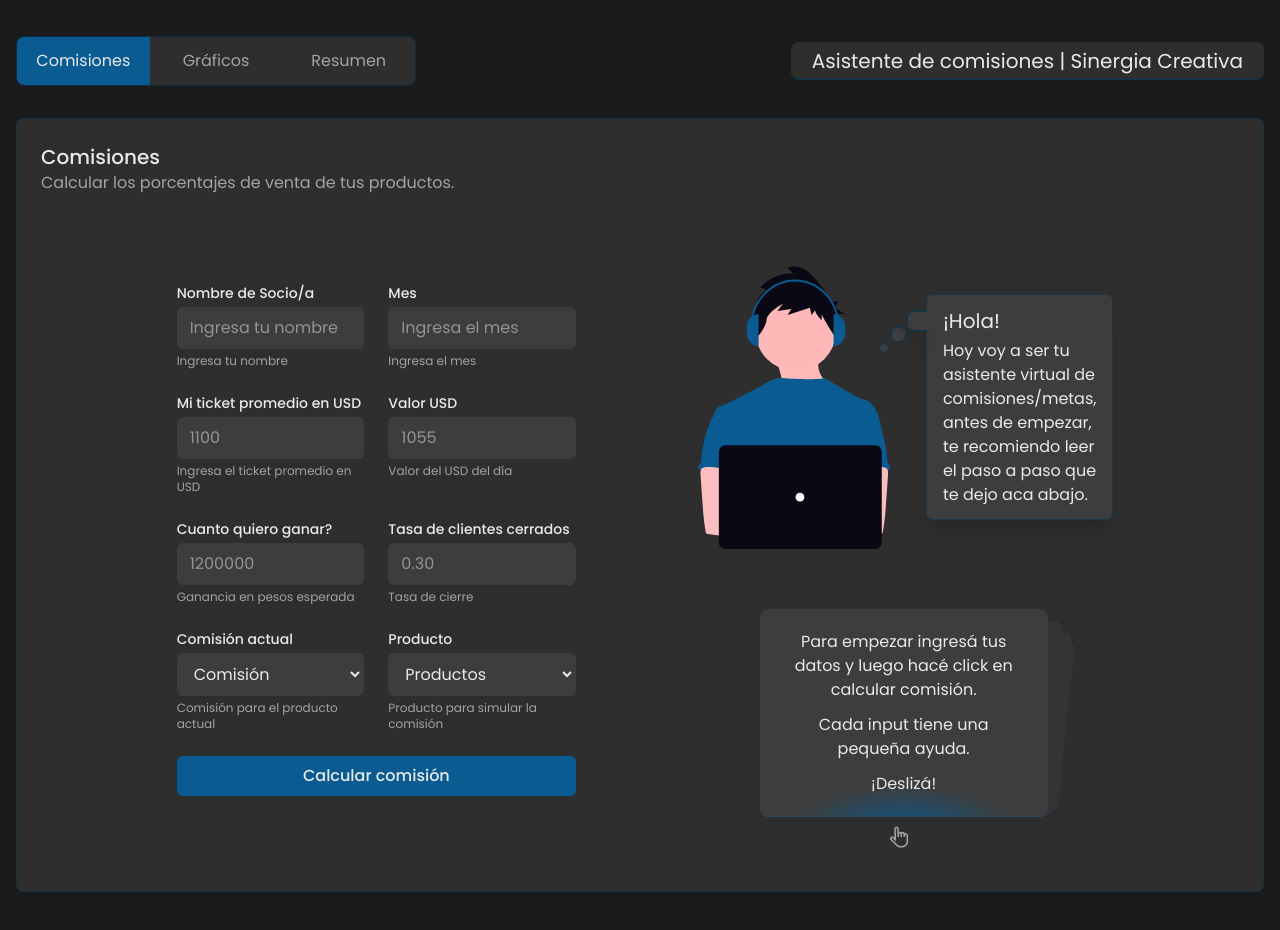
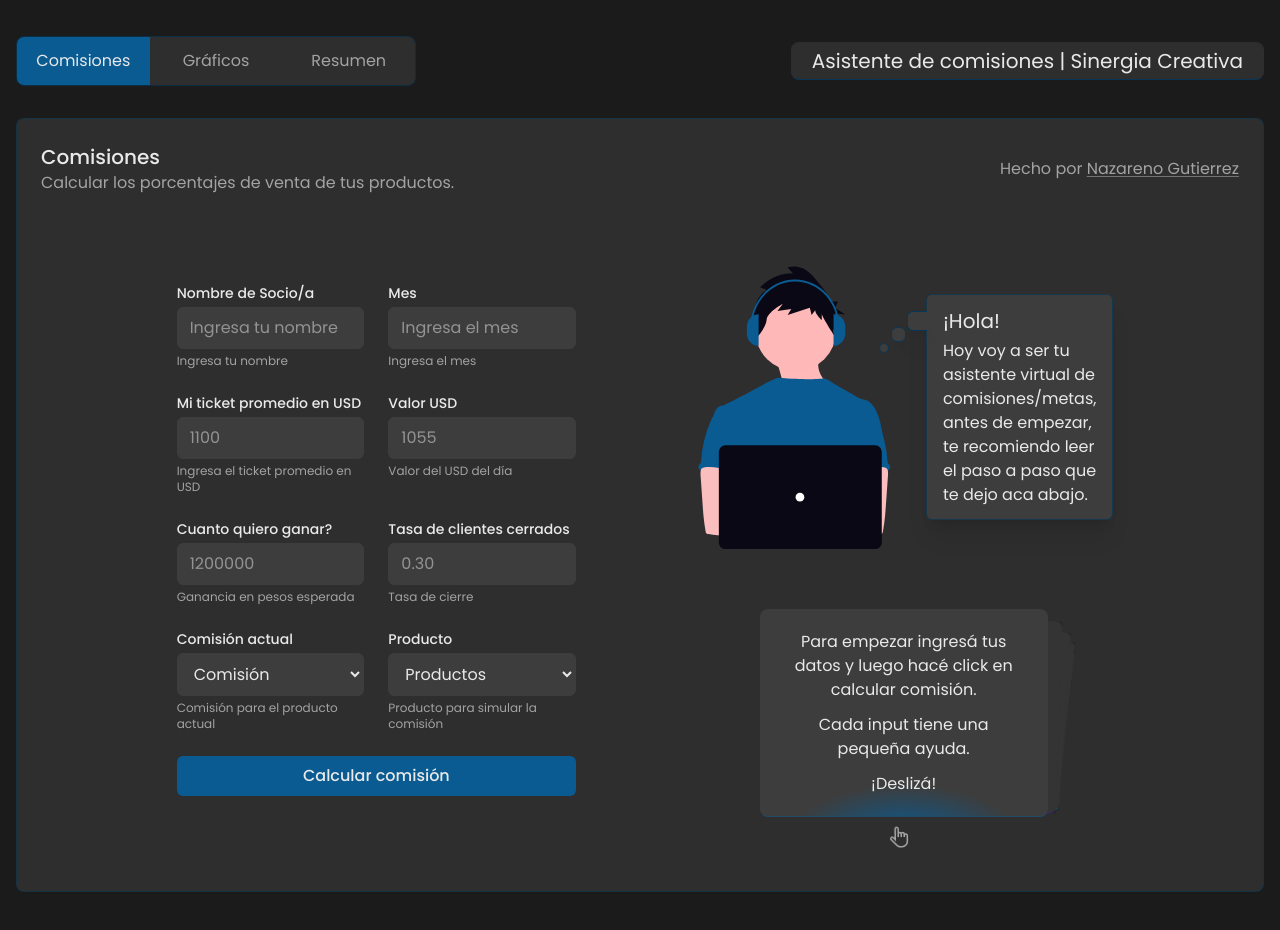
Before and after one commit to nazagutierrez/commissions-sim, a React (Vite) app: page / in a window 1280 px wide. Built offline with nearby package versions, Linux system fonts and the light colour scheme.

Commit message:
Added maded by

```diff
--- a/src/App.tsx
+++ b/src/App.tsx
@@ -7,6 +7,7 @@ import Summary from "./tabs/summary/summary"
 import chartWhite from "./assets/chartWhite.png"
 import homeWhite from "./assets/homeWhite.png"
 import summaryWhite from "./assets/summaryWhite.png"
+import { MadeBy } from "./components/MadeBy";
 
 export default function Home() {
   const [activeTab, setActiveTab] = useState("commission")
@@ -121,27 +122,36 @@ export default function Home() {
             <div className="bg-bg-primary rounded-lg border border-primary-border/60 p-6 w-full">
               {activeTab === "commission" ? (
                 <div className="animate-fade-in-y">
-                  <div className="mb-4">
+                  <div className="mb-4 flex items-center justify-between">
+                    <div>
                       <h2 className="text-xl font-medium">Comisiones</h2>
                       <p className="text-main-gray">Calcular los porcentajes de venta de tus productos.</p>
+                    </div>
+                    <MadeBy />
                   </div>
                   <CommissionSimulator />
                 </div>
               ) : ""}
               {activeTab === "charts" ? (
                 <div className="w-full animate-fade-in-y">
-                  <div className="mb-4">
+                  <div className="mb-4 flex items-center justify-between">
+                    <div>
                       <h2 className="text-xl font-medium">Gráficos</h2>
                       <p className="text-main-gray">Gráficos para tus ventas.</p>
+                    </div>
+                    <MadeBy />
                   </div>
                   <Charts />
                 </div>
               ) : ""}
               {activeTab === "summary" ? (
                 <div className="w-full animate-fade-in-y">
-                  <div className="mb-4">
+                  <div className="mb-4 flex items-center justify-between">
+                    <div>
                       <h2 className="text-xl font-medium">Resumen</h2>
                       <p className="text-main-gray">Resumen completo de todos los datos</p>
+                    </div>
+                    <MadeBy />
                   </div>
                   <Summary />
                 </div>
--- /dev/null
+++ b/src/components/MadeBy.tsx
@@ -0,0 +1,17 @@
+export const MadeBy = () => {
+  return (
+    <h1 className="text-main-gray">
+      Hecho por{" "}
+      <span>
+        <a
+          className="underline underline-offset-2 decoration-main-gray/60"
+          href="https://www.linkedin.com/in/nazarenogutierrez1/"
+          target="_blank"
+          rel="noreferrer"
+        >
+          Nazareno Gutierrez
+        </a>
+      </span>
+    </h1>
+  );
+};
```
Also changed, not shown: src/assets/cat.svg (deleted). Lines whose indentation alone changed are shown as unchanged.
